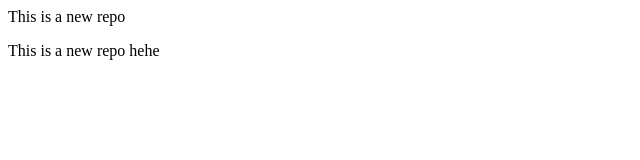
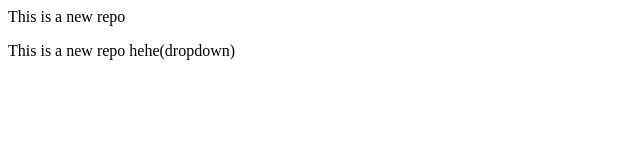
Before and after one commit to vivekshenoy05/localrepo, a plain HTML site: page index.html in a window 1280 px wide. Shown: the full height of the page, 0-640 px from the left. Drawn offline with Linux system fonts and the light colour scheme.

Commit message:
add dropdown

```diff
--- a/index.html
+++ b/index.html
@@ -1,2 +1,2 @@
 <p>This is a new repo</p>
-<p>This is a new repo hehe</p>
+<p>This is a new repo hehe(dropdown)</p>
```
